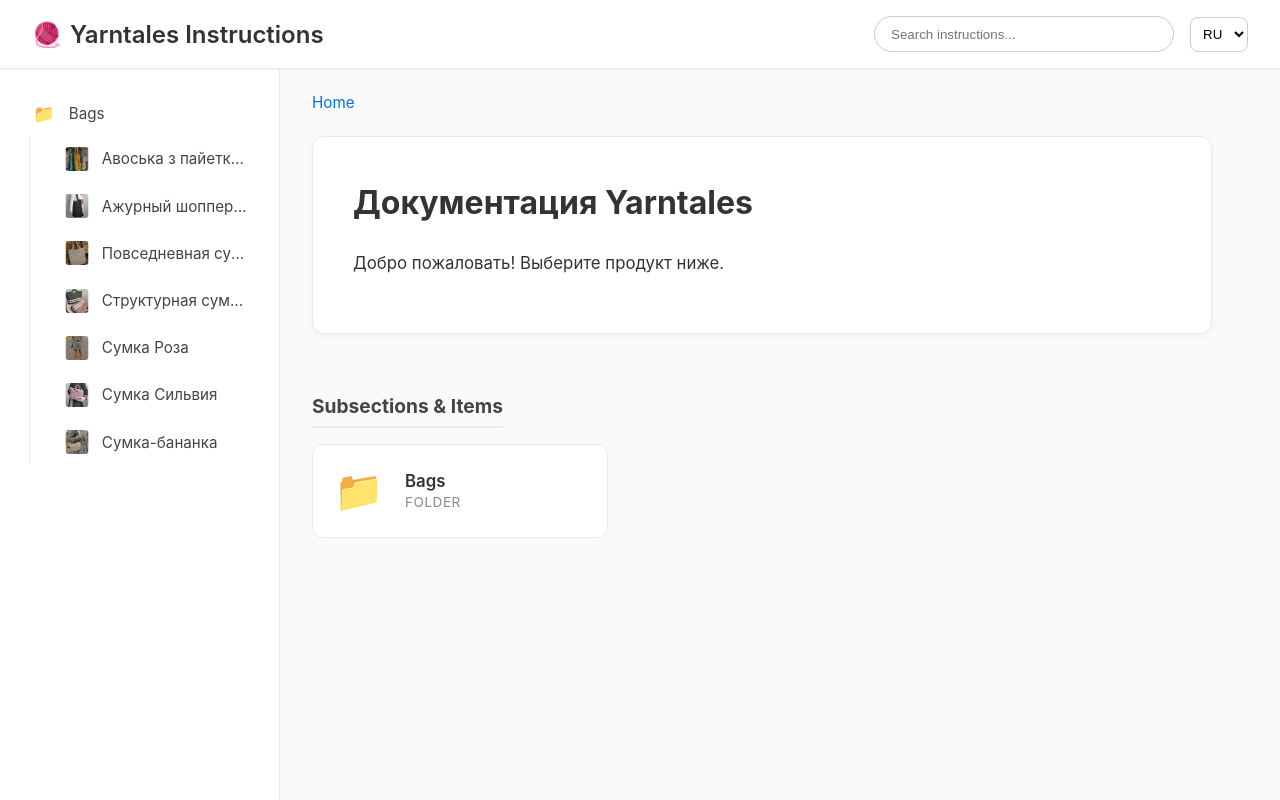
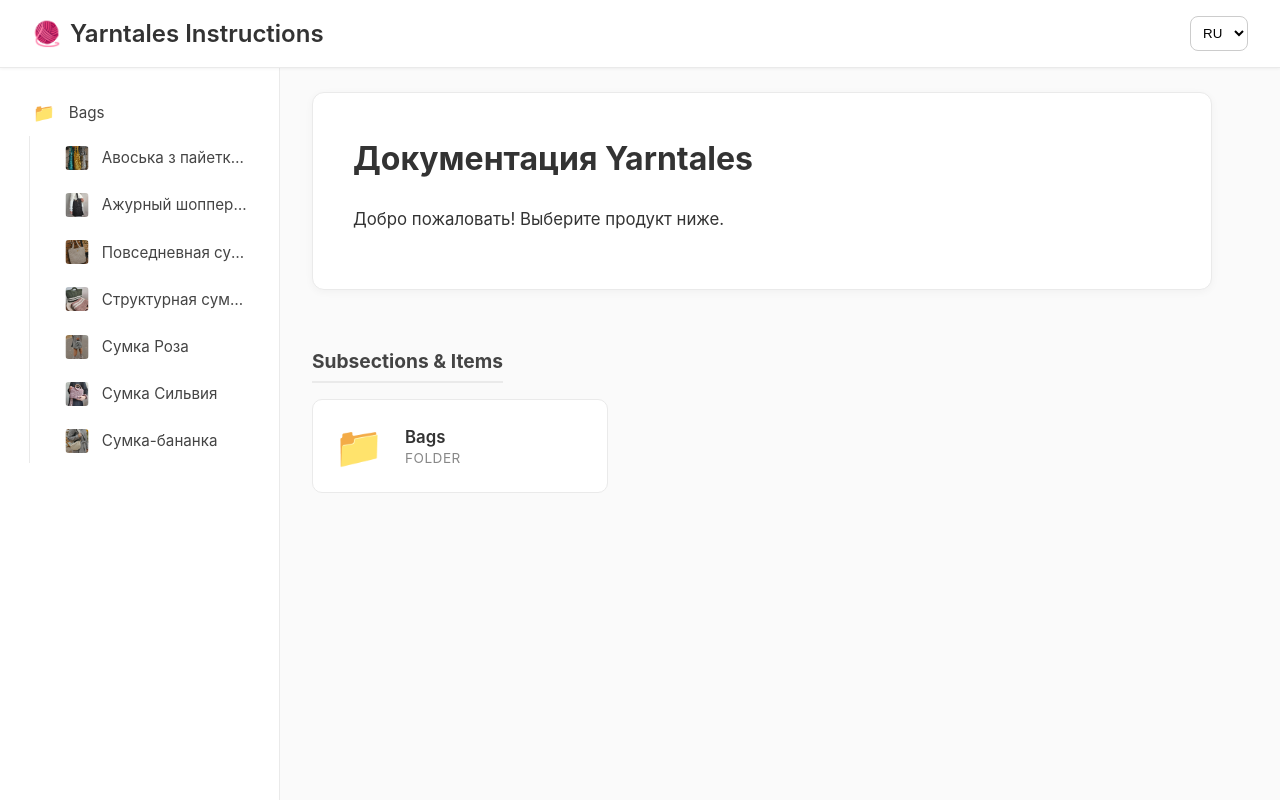
Before and after one commit to grigorii-horos/docs_yarntales, a Vue app: page / in a window 1280 px wide. Built offline with nearby package versions, Linux system fonts and the light colour scheme.

Commit message:
style: remove search bar and breadcrumbs

```diff
--- a/src/App.vue
+++ b/src/App.vue
@@ -7,9 +7,6 @@
         <span>Yarntales Instructions</span>
       </div>
       <div class="header-actions">
-        <div class="search-bar">
-          <input type="text" placeholder="Search instructions..." v-model="searchQuery" />
-        </div>
         <select v-model="currentLang" class="lang-select">
           <option value="ru">RU</option>
           <option value="en">EN</option>
@@ -35,13 +32,6 @@
 
       <!-- Content -->
       <main class="content-area" v-if="currentNode">
-        <div class="breadcrumbs">
-          <span v-for="(crumb, idx) in breadcrumbs" :key="idx">
-            <span class="crumb" @click="navigate(crumb.path)">{{ crumb.name }}</span>
-            <span class="separator" v-if="idx < breadcrumbs.length - 1">›</span>
-          </span>
-        </div>
-
         <div class="scroll-area">
 
           <!-- ITEM / FOLDER Markdown Content -->
@@ -110,7 +100,6 @@
 
 const tree = ref(null)
 const currentPath = ref('/data')
-const searchQuery = ref('')
 const currentLang = ref('ru')
 
 onMounted(async () => {
@@ -152,12 +141,7 @@
 
 const filteredChildren = computed(() => {
   if (!currentNode.value || !currentNode.value.children) return [];
-  if (!searchQuery.value) return currentNode.value.children;
-  const q = searchQuery.value.toLowerCase();
-  return currentNode.value.children.filter(c => {
-    const name = getChildName(c).toLowerCase();
-    return name.includes(q) || c.name.toLowerCase().includes(q);
-  });
+  return currentNode.value.children;
 })
 
 const filteredFiles = computed(() => {
@@ -171,39 +155,11 @@
     files = files.filter(f => allowed.includes(f.name));
   }
 
-  if (searchQuery.value) {
-    const q = searchQuery.value.toLowerCase();
-    files = files.filter(f => f.name.toLowerCase().includes(q) || (f.meta && f.meta.title && f.meta.title.toLowerCase().includes(q)));
-  }
   return files;
-})
-
-const breadcrumbs = computed(() => {
-  if (currentPath.value === '/data') return [{ name: 'Home', path: '/data' }]
-  const parts = currentPath.value.replace('/data', '').split('/').filter(Boolean)
-  let acc = '/data'
-  const crumbs = [{ name: 'Home', path: '/data' }]
-  let currentSearchNode = tree.value;
-
-  parts.forEach(p => {
-    acc += '/' + p
-    // Find node to get its localized title if available
-    let nodeName = p;
-    if (currentSearchNode && currentSearchNode.children) {
-      const child = currentSearchNode.children.find(c => c.name === p);
-      if (child) {
-        nodeName = getChildName(child);
-        currentSearchNode = child;
-      }
-    }
-    crumbs.push({ name: nodeName, path: acc })
-  })
-  return crumbs
 })
 
 function navigate(path) {
   currentPath.value = path
-  searchQuery.value = ''
 }
 
 function formatBytes(bytes) {
@@ -263,14 +219,6 @@
 }
 .logo { font-size: 1.5rem; font-weight: 600; display: flex; align-items: center; gap: 0.5rem; }
 .header-actions { display: flex; align-items: center; gap: 1rem; }
-.search-bar input {
-  padding: 0.6rem 1rem;
-  width: 300px;
-  border-radius: 20px;
-  border: 1px solid #ccc;
-  outline: none;
-}
-.search-bar input:focus { border-color: #0070f3; }
 .lang-select {
   padding: 0.5rem;
   border-radius: 8px;
@@ -297,11 +245,6 @@
   background: #fafafa;
   overflow: hidden;
 }
-
-.breadcrumbs { padding: 1.5rem 2rem 0; font-size: 0.95rem; color: #666; }
-.crumb { cursor: pointer; color: #0070f3; }
-.crumb:hover { text-decoration: underline; }
-.separator { margin: 0 0.5rem; color: #999; }
 
 .scroll-area {
   flex: 1;
```
Also changed, not shown: patch.js (added, +25 -0 lines), 4 other files (tests, documents, lock files or other folders).
